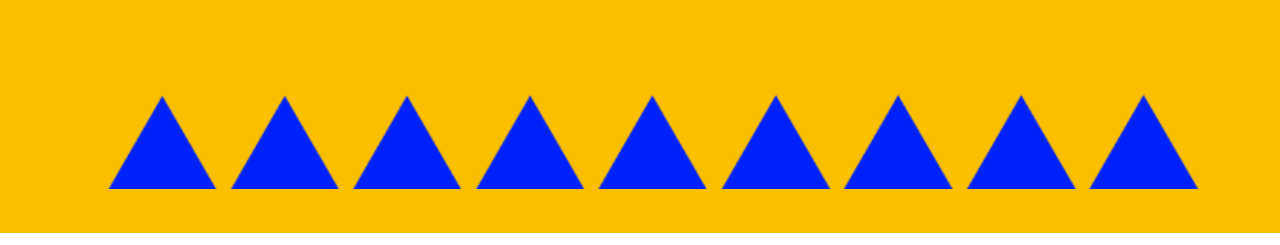
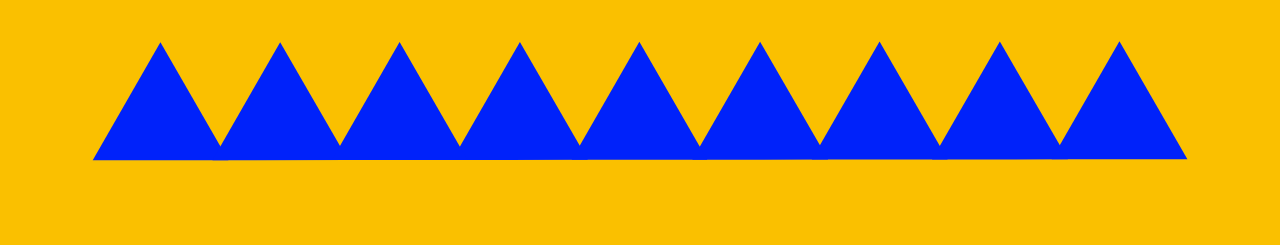
Before and after one commit to JesseJurado/Portfolio-Jesse-J, a plain HTML site: page index.html in a window 1280 px wide. Shown: the part 3110-3355 px from the top of the page. Drawn offline with nearby package versions, Linux system fonts and the light colour scheme.

Commit message:
changed zigzag.png to an svg file

```diff
--- a/index.html
+++ b/index.html
@@ -176,7 +176,7 @@
     <!-- Footer SVG -->
 <div class="row mt-4">
   <div class="col-12 text-center">
-    <img src="Assest/zigzag.png" alt="Footer Design" class="footer-svg">
+    <img src="Assest/zigzag.svg" alt="Footer Design" class="footer-svg">
   </div>
 </div>
 </footer>
```
Also changed, not shown: Assest/zigzag.png (deleted), Assest/zigzag.svg (added).
